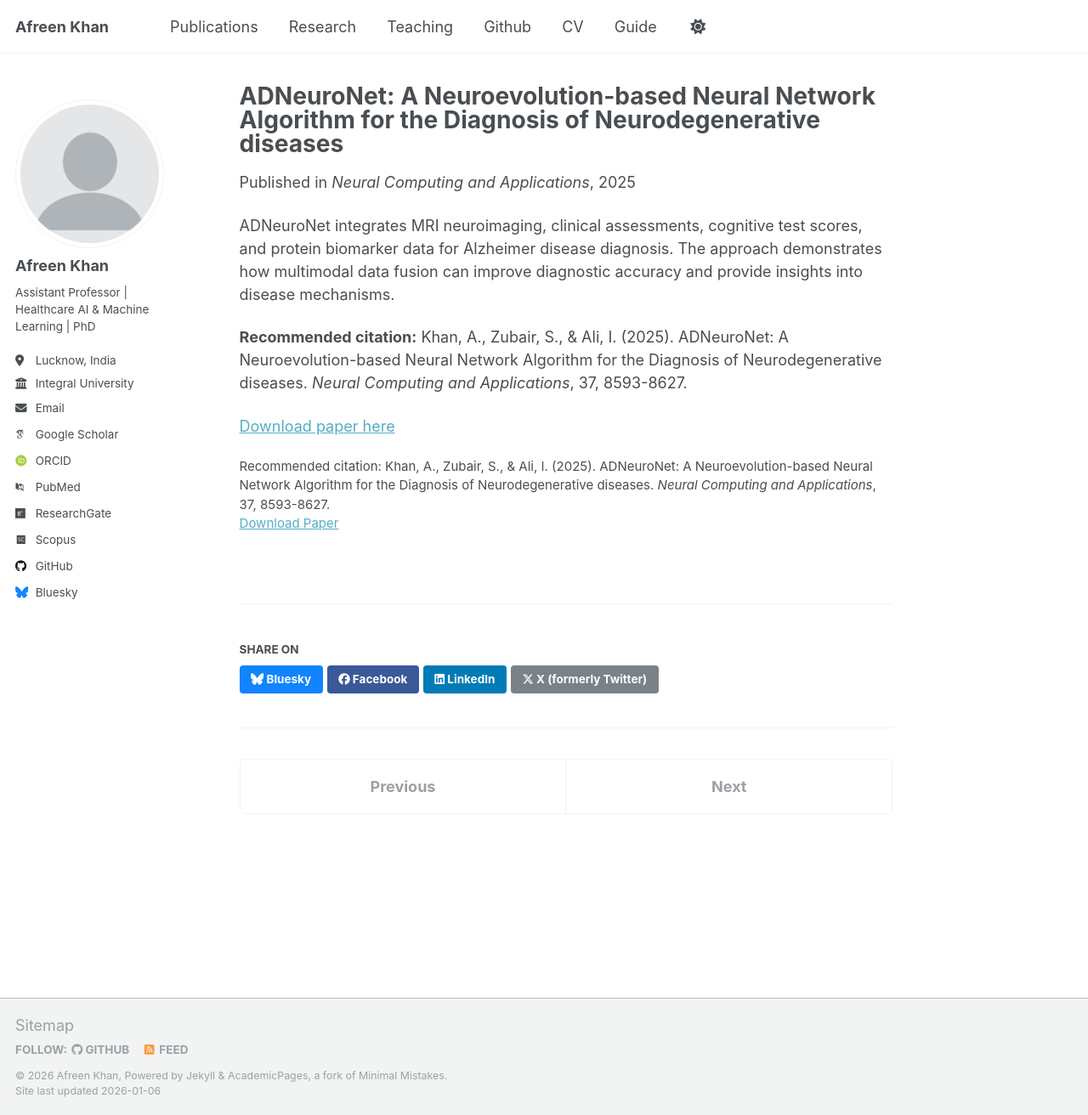
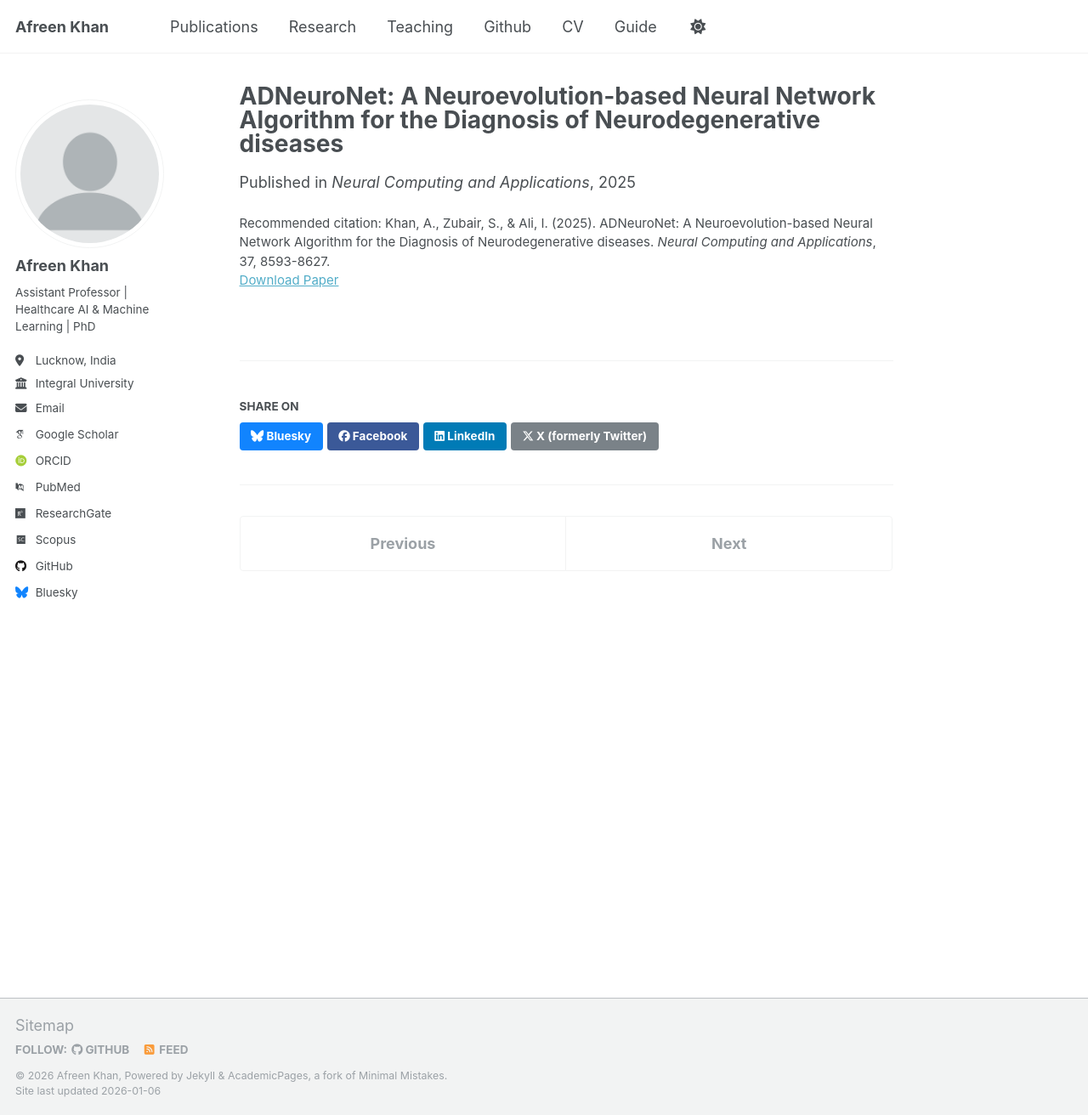
Before and after one commit to afreen-kh/afreen-kh.github.io, a Jekyll site: the page built from _publications/2025-01-01-adneuronet.md, in a window 1280 px wide and 1312 px high. Shown: the whole window at 85% size. Built offline with Jekyll 4.4.1, drawn with Linux system fonts in a browser that asks for light colours; some web fonts are replaced; a script that is not in the unit is left out.

Commit message:
Update 2025-01-01-adneuronet.md

```diff
--- a/_publications/2025-01-01-adneuronet.md
+++ b/_publications/2025-01-01-adneuronet.md
@@ -9,9 +9,3 @@ venue: 'Neural Computing and Applications'
 paperurl: 'https://link.springer.com/article/10.1007/s00521-025-11021-y'
 citation: 'Khan, A., Zubair, S., & Ali, I. (2025). ADNeuroNet: A Neuroevolution-based Neural Network Algorithm for the Diagnosis of Neurodegenerative diseases. <i>Neural Computing and Applications</i>, 37, 8593-8627.'
 ---
-
-ADNeuroNet integrates MRI neuroimaging, clinical assessments, cognitive test scores, and protein biomarker data for Alzheimer disease diagnosis. The approach demonstrates how multimodal data fusion can improve diagnostic accuracy and provide insights into disease mechanisms.
-
-**Recommended citation:** Khan, A., Zubair, S., & Ali, I. (2025). ADNeuroNet: A Neuroevolution-based Neural Network Algorithm for the Diagnosis of Neurodegenerative diseases. *Neural Computing and Applications*, 37, 8593-8627.
-
-[Download paper here](https://link.springer.com/article/10.1007/s00521-025-11021-y)
```
